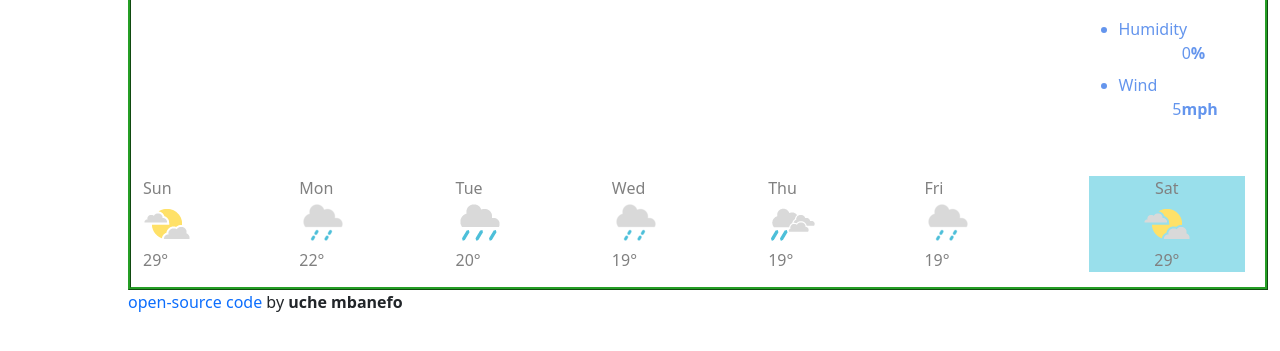
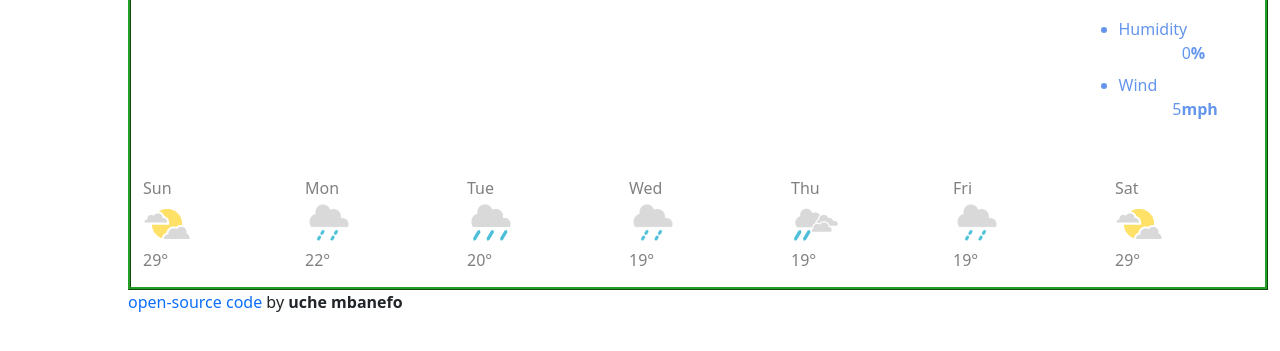
Before and after one commit to Uchembanefo/myWeatherApp, a plain HTML site: page index.html in a window 1280 px wide. Shown: the part 393-744 px from the top of the page. Drawn offline with nearby package versions, Linux system fonts and the light colour scheme.

Commit message:
removed background css attribute for saturday

```diff
--- a/css/weather.css
+++ b/css/weather.css
@@ -110,11 +110,7 @@ footer {
   color: grey;
   padding-bottom: 15px;
 }
-.now {
-  background-color: rgb(153, 223, 235);
-  margin: 0 20px;
-  text-align: center;
-}
+
 div.container {
   margin-left: 10%;
   padding-bottom: -10%;
--- a/index.html
+++ b/index.html
@@ -54,25 +54,25 @@
             <div class="col now">Sat</div>
           </div>
           <div class="row">
-            <div class="col">
+            <div class="col sunWeather">
               <img src="pictures/partly_cloudy.png" alt="partly_cloudy" />
             </div>
-            <div class="col">
+            <div class="col monWeather">
               <img src="pictures/rain_light.png" alt="rain_light" />
             </div>
-            <div class="col">
+            <div class="col tueWeather">
               <img src="pictures/rain.png" alt="rain" />
             </div>
-            <div class="col">
+            <div class="col wedWeather">
               <img src="pictures/rain_light.png" alt="rain_light" />
             </div>
-            <div class="col">
+            <div class="col thuWeather">
               <img src="pictures/rain_s_cloudy.png" alt="rain_s_cloudy" />
             </div>
-            <div class="col">
+            <div class="col friWeather">
               <img src="pictures/rain_light.png" alt="rain_light" />
             </div>
-            <div class="col now">
+            <div class="col satWeather">
               <img src="pictures/partly_cloudy.png" alt="partly_cloudy" />
             </div>
           </div>
--- a/javascript/weather.js
+++ b/javascript/weather.js
@@ -68,7 +68,6 @@ function presentPosition(position) {
 }
 function currentWeather(Event) {
   Event.preventDefault();
-
   navigator.geolocation.getCurrentPosition(presentPosition);
 }
 
```
